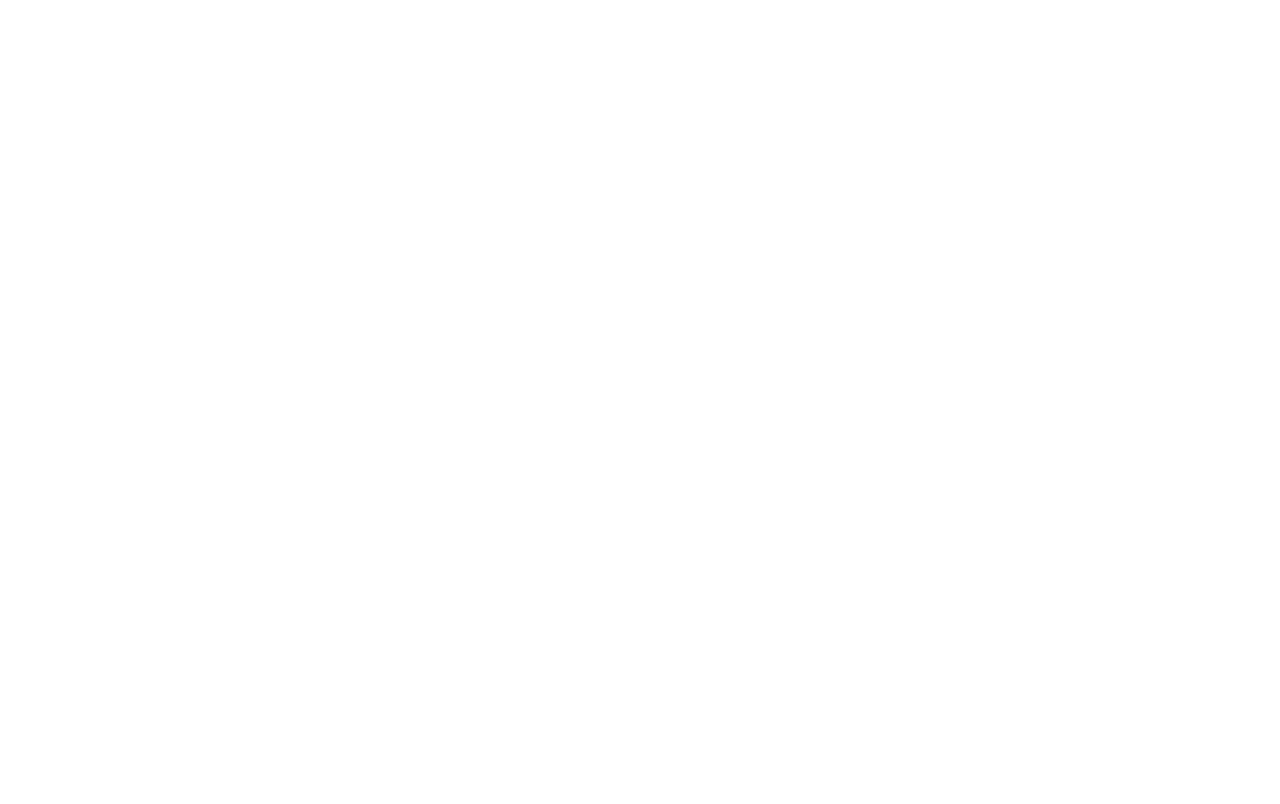
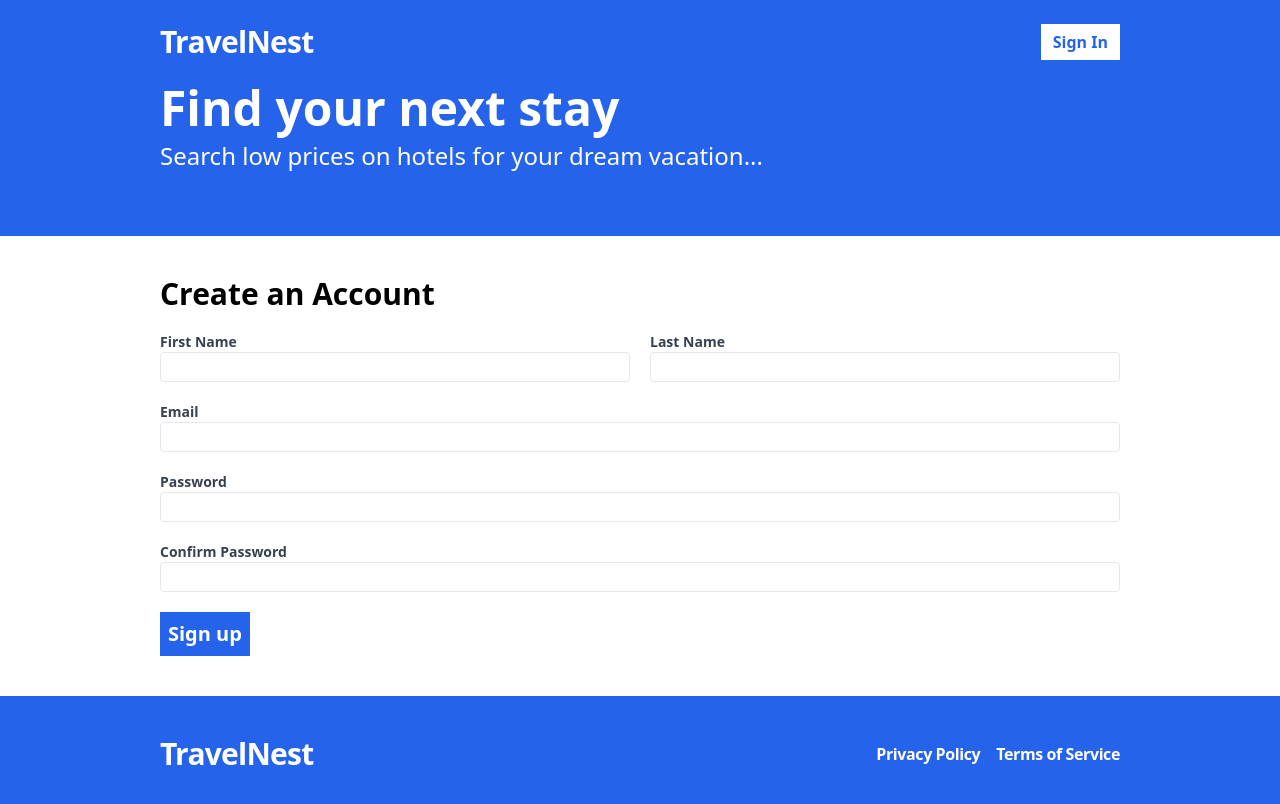
Before and after one commit to ihsajjad/MERN-hotel-app, a React (Vite) app in the folder frontend/: page /register in a window 1280 px wide. Before the commit this address had no page. Shown: the top 804 px of the page. Built offline with nearby package versions, Linux system fonts and the light colour scheme; no server answers.

Commit message:
frontend: created register page including all functionalities and api connection

```diff
--- a/frontend/package.json
+++ b/frontend/package.json
@@ -14,6 +14,8 @@
     "match-sorter": "^6.3.4",
     "react": "^18.2.0",
     "react-dom": "^18.2.0",
+    "react-hook-form": "^7.50.1",
+    "react-query": "^3.39.3",
     "react-router-dom": "^6.22.1",
     "sort-by": "^1.2.0"
   },
--- a/frontend/src/App.tsx
+++ b/frontend/src/App.tsx
@@ -1,6 +1,7 @@
 import { BrowserRouter, Route, Routes } from "react-router-dom";
 import "./index.css";
 import Layout from "./layouts/Layout";
+import Register from "./pages/Register";
 
 function App() {
   return (
@@ -22,6 +23,14 @@
             </Layout>
           }
         />
+        <Route
+          path="/register"
+          element={
+            <Layout>
+              <Register />
+            </Layout>
+          }
+        />
       </Routes>
     </BrowserRouter>
   );
--- /dev/null
+++ b/frontend/src/api-client.ts
@@ -0,0 +1,14 @@
+import { RegisterFormData } from "./pages/Register";
+
+const API_BASE_URL = import.meta.env.VITE_API_BASE_URL;
+export const register = async (fromData: RegisterFormData) => {
+  const response = await fetch(`${API_BASE_URL}/api/users/register`, {
+    method: "POST",
+    headers: { "Content-Type": "application/json" },
+    body: JSON.stringify(fromData),
+  });
+
+  const responseBody = await response.json();
+
+  if (!responseBody.ok) throw new Error(responseBody.message);
+};
--- a/frontend/src/main.tsx
+++ b/frontend/src/main.tsx
@@ -1,10 +1,21 @@
-import React from 'react'
-import ReactDOM from 'react-dom/client'
-import App from './App.tsx'
-import './index.css'
+import React from "react";
+import ReactDOM from "react-dom/client";
+import { QueryClient, QueryClientProvider } from "react-query";
+import App from "./App.tsx";
+import "./index.css";
 
-ReactDOM.createRoot(document.getElementById('root')!).render(
+const queryClient = new QueryClient({
+  defaultOptions: {
+    queries: {
+      retry: 0,
+    },
+  },
+});
+
+ReactDOM.createRoot(document.getElementById("root")!).render(
   <React.StrictMode>
-    <App />
-  </React.StrictMode>,
-)
+    <QueryClientProvider client={queryClient}>
+      <App />
+    </QueryClientProvider>
+  </React.StrictMode>
+);
--- /dev/null
+++ b/frontend/src/pages/Register.tsx
@@ -0,0 +1,129 @@
+import { useForm } from "react-hook-form";
+import { useMutation } from "react-query";
+import * as apiClient from "../api-client";
+
+export type RegisterFormData = {
+  email: string;
+  password: string;
+  confirmPassword: string;
+  firstName: string;
+  lastName: string;
+};
+const Register = () => {
+  const {
+    register,
+    watch,
+    handleSubmit,
+    formState: { errors },
+  } = useForm<RegisterFormData>();
+
+  const mutation = useMutation(apiClient.register, {
+    onSuccess: () => {
+      console.log("registration successfull");
+    },
+    onError: (error: Error) => {
+      console.log(error);
+      console.log(error.message);
+    },
+  });
+
+  const onSubmit = handleSubmit((data) => mutation.mutate(data));
+
+  return (
+    <form className="flex flex-col gap-5" onSubmit={onSubmit}>
+      <h2 className="text-3xl font-bold">Create an Account</h2>
+      <div className="flex flex-col md:flex-row gap-5">
+        <label htmlFor="" className="text-gray-700 text-sm font-bold flex-1">
+          First Name
+          <input
+            type="text"
+            className="border rounded w-full py-1 px-2 font-normal"
+            {...register("firstName", { required: "First name is required!" })}
+          />
+          {errors.firstName && (
+            <span className="text-red-500 text-sm">
+              {errors.firstName.message}
+            </span>
+          )}
+        </label>
+
+        <label htmlFor="" className="text-gray-700 text-sm font-bold flex-1">
+          Last Name
+          <input
+            type="text"
+            className="border rounded w-full py-1 px-2 font-normal"
+            {...register("lastName", { required: "Last name is required!" })}
+          />
+          {errors.lastName && (
+            <span className="text-red-500 text-sm">
+              {errors.lastName.message}
+            </span>
+          )}
+        </label>
+      </div>
+
+      <label htmlFor="" className="text-gray-700 text-sm font-bold flex-1">
+        Email
+        <input
+          type="email"
+          className="border rounded w-full py-1 px-2 font-normal"
+          {...register("email", { required: "Email is required!" })}
+        />
+        {errors.email && (
+          <span className="text-red-500 text-sm">{errors.email.message}</span>
+        )}
+      </label>
+
+      <label htmlFor="" className="text-gray-700 text-sm font-bold flex-1">
+        Password
+        <input
+          type="text"
+          className="border rounded w-full py-1 px-2 font-normal"
+          {...register("password", {
+            required: "Password is required!",
+            minLength: {
+              value: 6,
+              message: "Password must be at least 6 characters",
+            },
+          })}
+        />
+        {errors.password && (
+          <span className="text-red-500 text-sm">
+            {errors.password.message}
+          </span>
+        )}
+      </label>
+
+      <label htmlFor="" className="text-gray-700 text-sm font-bold flex-1">
+        Confirm Password
+        <input
+          type="text"
+          className="border rounded w-full py-1 px-2 font-normal"
+          {...register("confirmPassword", {
+            validate: (val) => {
+              if (!val) return "This field is required!";
+              else if (watch("password") !== val)
+                return "Password doesn't match!";
+            },
+          })}
+        />
+        {errors.confirmPassword && (
+          <span className="text-red-500 text-sm">
+            {errors.confirmPassword.message}
+          </span>
+        )}
+      </label>
+
+      <span>
+        <button
+          type="submit"
+          className="bg-blue-600 text-white p-2 font-bold hover:bg-blue-500 text-xl"
+        >
+          Sign up
+        </button>
+      </span>
+    </form>
+  );
+};
+
+export default Register;
--- a/frontend/tailwind.config.js
+++ b/frontend/tailwind.config.js
@@ -5,7 +5,9 @@
     extend: {},
     container: {
       center: true,
-      padding: "10rem",
+      padding: {
+        md: "10rem",
+      },
     },
   },
   plugins: [],
```
Also changed, not shown: 2 other files (tests, documents, lock files or other folders).
